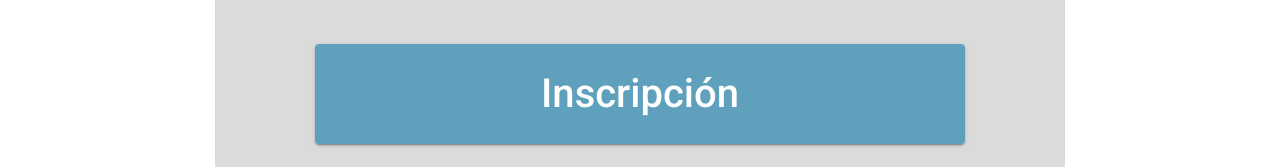
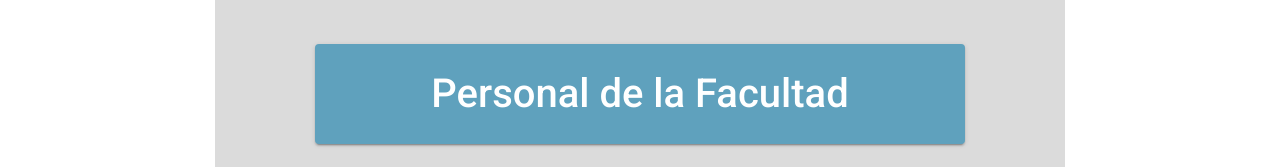
Before and after one commit to lucasrandisi/consultas-spa, an Angular app: page / in a window 1280 px wide. Shown: the part 597-764 px from the top of the page. Built offline with nearby package versions, Linux system fonts and the light colour scheme.

Commit message:
ajustes posicion boton

```diff
--- a/src/app/home/components/home/home.component.html
+++ b/src/app/home/components/home/home.component.html
@@ -3,7 +3,7 @@
         <ul>
             <li>
                 <button mat-raised-button color="primary">Alumno</button>
-                <button mat-raised-button color="primary">Inscripción</button>
+                <button mat-raised-button color="primary">Personal de la Facultad</button>
             </li>
         </ul>
     </div>
```
